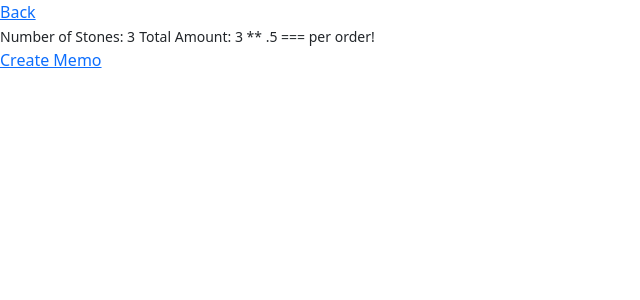
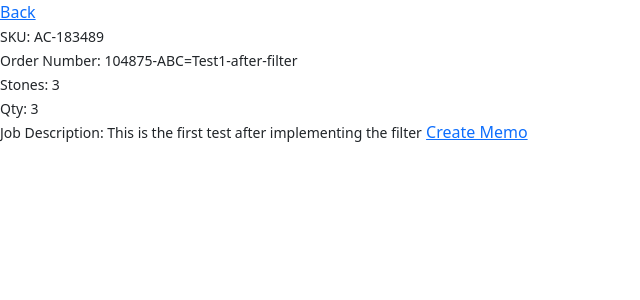
Before and after one commit to alba-molina-nyc/production_tracking_system, a Django app: page /job/13 in a window 1280 px wide. Shown: the part 56-356 px from the top of the page, without its empty margins (0-640 px from the left). Run offline with Django 4.2, Linux system fonts and the light colour scheme; data comes from the database, SQL or seed files in the repository; both versions use the stored data as it was after the commit.

Commit message:
change job_details.html to account for the "memo" page

```diff
--- a/asystem/thetracker/models.py
+++ b/asystem/thetracker/models.py
@@ -19,3 +19,12 @@ class Job(models.Model):
 
     def get_absolute_url(self):
         return reverse('add-job')
+
+    @property
+    def calculate_total_amt(self):
+        amt = 0.50
+        num_stones = self.num_stones * amt
+
+
+
+        return num_stones
--- a/asystem/thetracker/templates/home.html
+++ b/asystem/thetracker/templates/home.html
@@ -53,7 +53,6 @@
 
       </tr>
     </tbody>
-
   </table>
 </div>
 
--- a/asystem/thetracker/templates/job_details.html
+++ b/asystem/thetracker/templates/job_details.html
@@ -1,18 +1,20 @@
 {% extends 'base.html' %} {% block content %}
 <a href="{% url 'home'%}">Back</a>
 <br>
-<!-- <h1>Order Number: {{ job.order_num }}</h1> -->
 
-<!-- <small>SKU: {{ job.SKU }}</small> -->
-<!-- <small>Quantity: {{ job.num_items }}</small> -->
-<small>Number of Stones: {{ job.num_stones }}</small>
-<small>Total Amount: {{ job.num_stones }} ** .5 === per order!</small>
-<!-- <small>Description: {{ job.description_text }}</small>
-<small>Setter (In-House): {{ job.setter_name }} - {{ job.setter_name.first_name }} {{ job.setter_name.last_name }} - {{ job.setter_name.email }}</small>
-<small>Created: {{ job.created }}</small>
-<small>Updated: {{ job.updated }}</small> -->
+<small>SKU: {{ job.SKU }}</small>
 <br>
+<small>Order Number: {{ job.order_num }}</small>
+<br>
+<small>Stones: {{ job.num_stones }}</small>
+<br>
+<small>Qty: {{ job.num_items }}</small>
+<br>
+<small>Job Description: {{ job.description_text }}</small>
+
 <a href="">Create Memo</a>
 
 
+
+
 {% endblock %}
```
Also changed, not shown: asystem/db.sqlite3.
